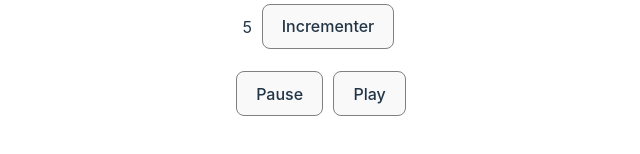
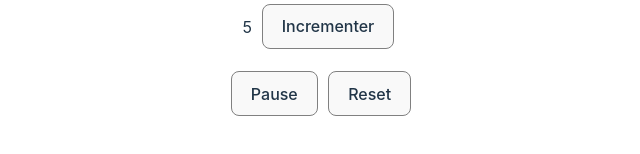
Before and after one commit to NdekoCode/react-funny-projects, a React (Vite) app: page /increment in a window 1280 px wide. Shown: the part 368-522 px from the top of the page, without its empty margins (319-959 px from the left). Built offline with nearby package versions, Linux system fonts and the light colour scheme.

Commit message:
feat: and reset method for incrementor

```diff
--- a/src/components/ManuelIncrement.jsx
+++ b/src/components/Incrementor/ManuelIncrement.jsx
@@ -19,18 +19,28 @@ const ManuelIncrement = () => {
       timer,
     }));
   };
+  const method = state.timer ? pause : play;
+  const text = state.timer ? "Pause" : "Play";
+  const reset = () => {
+    setState((state) => ({
+      ...state,
+      count: 0,
+      timer: window.clearInterval(state.timer),
+    }));
+    play();
+  };
   useEffect(() => {
     play();
     return () => {
-      pause();
+      window.clearInterval(state.timer);
     };
   }, []);
   return (
     <div>
       {state.count} <button onClick={increment}>Incrementer</button>
-      <div className="flex items-center mt-5">
-        <button onClick={pause}>Pause</button>
-        <button onClick={play}>Play</button>
+      <div className="flex items-center justify-center mt-5">
+        <button onClick={method}>{text}</button>
+        <button onClick={reset}>Reset</button>
       </div>
     </div>
   );
--- a/src/pages/Incrementor.jsx
+++ b/src/pages/Incrementor.jsx
@@ -1,5 +1,5 @@
 import "../App.css";
-import ManuelIncrement from "../components/ManuelIncrement";
+import ManuelIncrement from "../components/Incrementor/ManuelIncrement";
 const Incrementor = () => {
   return (
     <div className="App">
```
